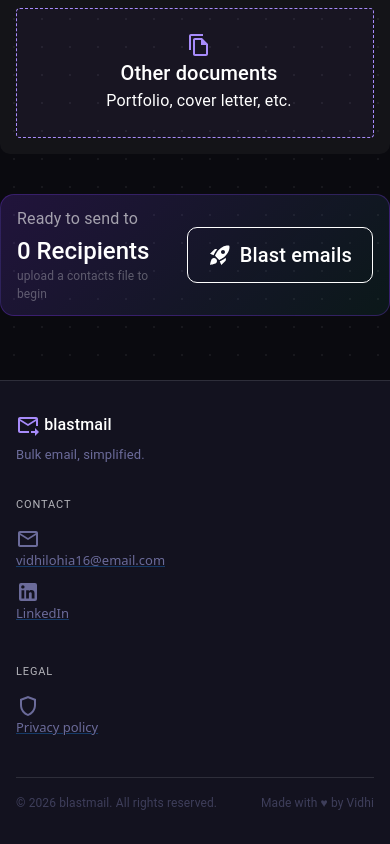
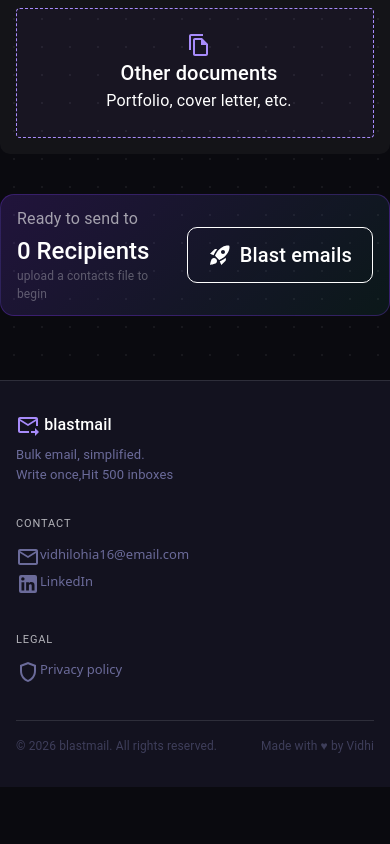
Before and after one commit to vidhilohia16/Bulkmails, a React (Vite) app in the folder vite-project/: page / in a window 390 px wide. Shown: the part 1899-2743 px from the top of the page. After the commit the page ends 2686 px from the top, so only its background shows below. Built offline with nearby package versions, Linux system fonts and the light colour scheme.

Commit message:
mobile responsive

```diff
--- a/vite-project/src/Footer.jsx
+++ b/vite-project/src/Footer.jsx
@@ -19,6 +19,9 @@
           <Typography sx={{ color: "#6b6b9a", fontSize: "13px" }}>
             Bulk email, simplified.
           </Typography>
+          <Typography sx={{ color: "#6b6b9a", fontSize: "13px" }}>
+            Write once,Hit 500 inboxes
+          </Typography>
         </Box>
 
         {/* Contact */}
@@ -26,8 +29,8 @@
           <Typography sx={{ color: "#b4b4ba", fontSize: "11px", mb: 1.5, letterSpacing: "0.08em" }}>
             CONTACT
           </Typography>
-          <EmailOutlinedIcon sx={{color:"#6b6b9a"}}></EmailOutlinedIcon><Link href="mailto:vidhilohia16@email.com" sx={{ display: "block", color: "#6b6b9a", fontSize: "13px", mb: 1 }}>vidhilohia16@email.com</Link>
-          <LinkedInIcon sx={{color:"#6b6b9a"}}></LinkedInIcon><Link href="https://www.linkedin.com/in/vidhi-lohia-303257395/" sx={{ display: "block", color: "#6b6b9a", fontSize: "13px", mb: 1 }}>LinkedIn</Link>
+          <Box sx={{display:"flex"}}><EmailOutlinedIcon sx={{color:"#6b6b9a"}}></EmailOutlinedIcon><Link href="mailto:vidhilohia16@email.com" sx={{ textDecoration:"none",display: "block", color: "#6b6b9a", fontSize: "13px", mb: 1 }}>vidhilohia16@email.com</Link></Box>
+          <Box sx={{display:"flex"}}><LinkedInIcon sx={{color:"#6b6b9a"}}></LinkedInIcon><Link href="https://www.linkedin.com/in/vidhi-lohia-303257395/" sx={{ textDecoration:"none",display: "block", color: "#6b6b9a", fontSize: "13px", mb: 1 }}>LinkedIn</Link></Box>
         </Box>
 
         {/* Legal */}
@@ -35,13 +38,13 @@
           <Typography sx={{ color: "#b4b4ba", fontSize: "11px", mb: 1.5, letterSpacing: "0.08em" }}>
             LEGAL
           </Typography>
-          <ShieldOutlinedIcon sx={{color:"#6b6b9a"}}></ShieldOutlinedIcon><Link href="https:bulkmails-five.vercel.app/privacy-policy.html" sx={{ display: "block", color: "#6b6b9a", fontSize: "13px", mb: 1 }}>Privacy policy</Link>
+          <Box sx={{display:"flex"}}><ShieldOutlinedIcon sx={{color:"#6b6b9a"}}></ShieldOutlinedIcon><Link href="https:bulkmails-five.vercel.app/privacy-policy.html" sx={{ textDecoration:"none",display: "block", color: "#6b6b9a", fontSize: "13px", mb: 1 }}>Privacy policy</Link></Box>
         </Box>
 
       </Box>
 
       {/* Bottom bar */}
-      <Box sx={{ borderTop: "1px solid #2e2e3a", mt: 4, pt: 2, display: "flex", justifyContent: "space-between", flexWrap: "wrap", gap: 1 }}>
+      <Box sx={{ borderTop: "1px solid #2e2e3a", width:"100%",mt: 4, pt: 2, display: "flex", justifyContent: "space-between", flexWrap: "wrap", gap: 1 }}>
         <Typography sx={{ color: "#3e3e5a", fontSize: "12px" }}>© 2026 blastmail. All rights reserved.</Typography>
         <Typography sx={{ color: "#3e3e5a", fontSize: "12px" }}>Made with ♥ by Vidhi</Typography>
       </Box>
```
